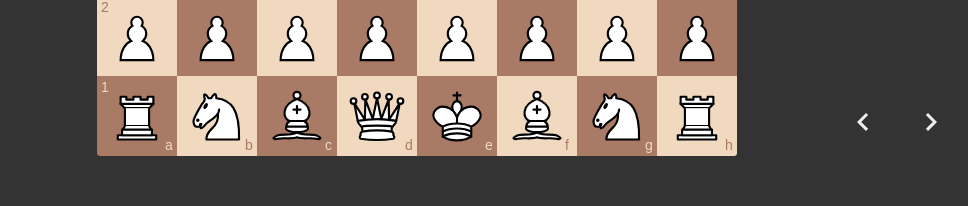
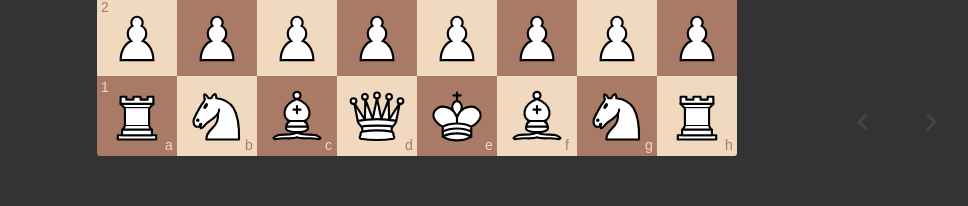
Before and after one commit to ErikMuir/chess-engine, a React app: page / in a window 1280 px wide. Shown: the part 556-762 px from the top of the page, without its empty margins (223-1191 px from the left). Built offline with nearby package versions, Linux system fonts and the light colour scheme.

Commit message:
wire up move navigation buttons

```diff
--- a/src/components/App.js
+++ b/src/components/App.js
@@ -92,7 +92,7 @@ class App extends React.Component {
             resign={this.resign}
           />
           <Board game={game} updateApp={this.updateApp} />
-          <MoveControls game={game} />
+          <MoveControls game={game} updateApp={this.updateApp} />
         </main>
         <footer className="app-footer">
           <span>{`© ${new Date().getFullYear()} MuirDev`}</span>
--- a/src/components/MoveControls.js
+++ b/src/components/MoveControls.js
@@ -3,8 +3,9 @@ import Icon from '@mdi/react';
 import { mdiChevronLeft, mdiChevronRight } from '@mdi/js';
 import { boardSize } from '../game/utils';
 import Logger from '../Logger';
+import PieceColor from '../game/PieceColor';
 
-const logger = new Logger('MoveList');
+const logger = new Logger('MoveControls');
 
 class MoveControls extends React.Component {
   constructor(props) {
@@ -14,23 +15,32 @@ class MoveControls extends React.Component {
 
   handleBack = (e) => {
     logger.trace('handleBack');
-    const { moveBack } = this.props; // TODO : implement in Game
+    const { game, updateApp } = this.props;
+    const { moveBack } = game;
     moveBack();
     e.currentTarget.blur();
+    updateApp(game);
   };
 
   handleForward = (e) => {
     logger.trace('handleForward');
-    const { moveForward } = this.props; // TODO : implement in Game
+    const { game, updateApp } = this.props;
+    const { moveForward } = game;
     moveForward();
     e.currentTarget.blur();
+    updateApp(game);
   };
 
-  getMove = (move, moveNumber, currentMove = 0) => {
+  getMoveStyle = (currentMove, moveNumber, pieceColor) => (
+    currentMove.moveNumber === moveNumber && currentMove.pieceColor === pieceColor
+      ? 'current-move'
+      : null
+  );
+
+  getMove = (move, moveNumber, currentMove) => {
     const moveNumberText = move.white.includes('resign') ? null : `${moveNumber}.`;
-    const moveDiff = currentMove - moveNumber;
-    const whiteMoveStyle = moveDiff === 0 ? 'current-move' : null;
-    const blackMoveStyle = moveDiff === 0.5 ? 'current-move' : null;
+    const whiteMoveStyle = this.getMoveStyle(currentMove, moveNumber, PieceColor.white);
+    const blackMoveStyle = this.getMoveStyle(currentMove, moveNumber, PieceColor.black);
     return (
       <div className="move" key={moveNumber}>
         <div className="move-number">{moveNumberText}</div>
@@ -47,8 +57,15 @@ class MoveControls extends React.Component {
   render() {
     logger.trace('render');
     const { game } = this.props;
-    const { pgn, currentMove } = game;
-    // TODO : handle navigation button enabled state
+    const { pgn, activePlayer, currentMove } = game;
+    const { moveNumber, pieceColor } = currentMove;
+    const backDisabled = moveNumber === 0;
+    const forwardDisabled = moveNumber === pgn.length && pieceColor !== activePlayer;
+    const backColor = backDisabled ? '#444444' : '#eeeeee';
+    const forwardColor = forwardDisabled ? '#444444' : '#eeeeee';
+    logger.trace({
+      moveNumber, pieceColor, backDisabled, forwardDisabled, pgn, activePlayer,
+    });
     return (
       <div className="aside move-controls" style={{ height: boardSize }}>
         <div className="move-list">
@@ -56,13 +73,13 @@ class MoveControls extends React.Component {
         </div>
         <div className="move-navigation">
           <div>
-            <button type="button" onClick={this.handleBack} title="Go back">
-              <Icon path={mdiChevronLeft} size={1.5} color="#eeeeee" />
+            <button type="button" onClick={this.handleBack} title="Go back" disabled={backDisabled}>
+              <Icon path={mdiChevronLeft} size={1.5} color={backColor} />
             </button>
           </div>
           <div>
-            <button type="button" onClick={this.handleForward} title="Go forward">
-              <Icon path={mdiChevronRight} size={1.5} color="#eeeeee" />
+            <button type="button" onClick={this.handleForward} title="Go forward" disabled={forwardDisabled}>
+              <Icon path={mdiChevronRight} size={1.5} color={forwardColor} />
             </button>
           </div>
         </div>
--- /dev/null
+++ b/src/game/CurrentMove.js
@@ -0,0 +1,10 @@
+import PieceColor from './PieceColor';
+
+class CurrentMove {
+  constructor(moveNumber, pieceColor) {
+    this.moveNumber = moveNumber;
+    this.pieceColor = moveNumber === 0 ? PieceColor.none : pieceColor;
+  }
+}
+
+export default CurrentMove;
--- a/src/game/Game.js
+++ b/src/game/Game.js
@@ -13,6 +13,7 @@ import {
   directionOffsets,
 } from './utils';
 import Logger from '../Logger';
+import CurrentMove from './CurrentMove';
 
 const logger = new Logger('Game');
 const schema = '1.0.0';
@@ -73,8 +74,10 @@ export default class Game {
   init = () => {
     if (!this.preventRecursion) logger.trace('init');
 
-    const fullMoveNumberOffset = this.activePlayer === PieceColor.black ? 0.5 : 0;
-    this.currentMove = this.fullMoveNumber + fullMoveNumberOffset;
+    this.currentMove = new CurrentMove(
+      this.pgn.length,
+      PieceColor.opposite(this.activePlayer),
+    );
 
     for (let file = 0; file < 8; file += 1) {
       for (let rank = 0; rank < 8; rank += 1) {
@@ -208,10 +211,12 @@ export default class Game {
 
   updateFullMoveNumber = (move) => {
     if (!this.preventRecursion) logger.trace('updateFullMoveNumber');
-    const isBlackMove = PieceColor.fromPieceValue(move.piece) === PieceColor.black;
-    const offset = isBlackMove ? 0.5 : 0;
-    this.currentMove = this.fullMoveNumber + offset;
-    if (isBlackMove) {
+    const movePieceColor = PieceColor.fromPieceValue(move.piece);
+    this.currentMove = new CurrentMove(
+      Math.floor(this.fullMoveNumber),
+      movePieceColor,
+    );
+    if (movePieceColor === PieceColor.black) {
       this.fullMoveNumber += 1;
     }
   };
@@ -236,6 +241,8 @@ export default class Game {
       this.pgn[this.pgn.length - 1].black = pgn;
     }
   };
+
+  // TODO : extract move generation to helper file
 
   generateMoves = () => {
     this.pseudoLegalMoves = this.generatePseudoLegalMoves();
@@ -464,4 +471,24 @@ export default class Game {
     const king = color | PieceType.king;
     return this.pseudoLegalMoves.some((move) => move.capturePiece === king);
   };
+
+  moveBack = () => {
+    logger.trace('moveBack');
+    const { moveNumber, pieceColor } = this.currentMove;
+    const newMoveNumber = pieceColor === PieceColor.white ? moveNumber - 1 : moveNumber;
+    const newPieceColor = PieceColor.opposite(pieceColor);
+    if (newMoveNumber < 0) return;
+    this.currentMove = new CurrentMove(newMoveNumber, newPieceColor);
+  };
+
+  moveForward = () => {
+    logger.trace('moveForward');
+    const { moveNumber, pieceColor } = this.currentMove;
+    const newMoveNumber = pieceColor === PieceColor.white ? moveNumber : moveNumber + 1;
+    const newPieceColor = pieceColor === PieceColor.none
+      ? PieceColor.white
+      : PieceColor.opposite(pieceColor);
+    if (newMoveNumber > this.pgn.length) return;
+    this.currentMove = new CurrentMove(newMoveNumber, newPieceColor);
+  };
 }
--- a/src/styles/app.css
+++ b/src/styles/app.css
@@ -86,13 +86,16 @@ body {
   background-color: transparent;
   border: none;
   border-radius: 5px;
-  color: #eeeeee;
   font-size: 125%;
   padding: 1rem 1rem;
 }
 
 .move-navigation button:hover, .move-navigation button:focus {
   background-color: rgb(89, 89, 89);
+}
+
+.move-navigation button:disabled {
+  background-color: transparent;
 }
 
 .move-navigation button svg {
```
Also changed, not shown: 1 other file (tests, documents, lock files or other folders).
